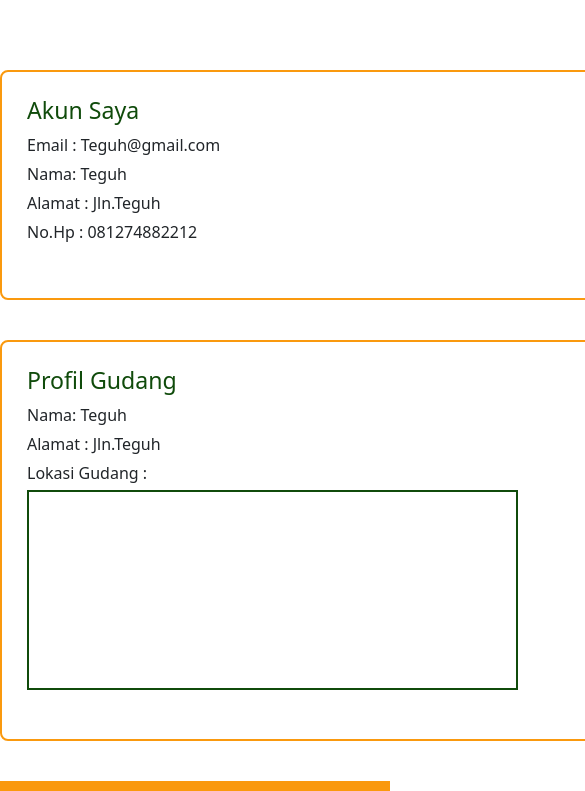
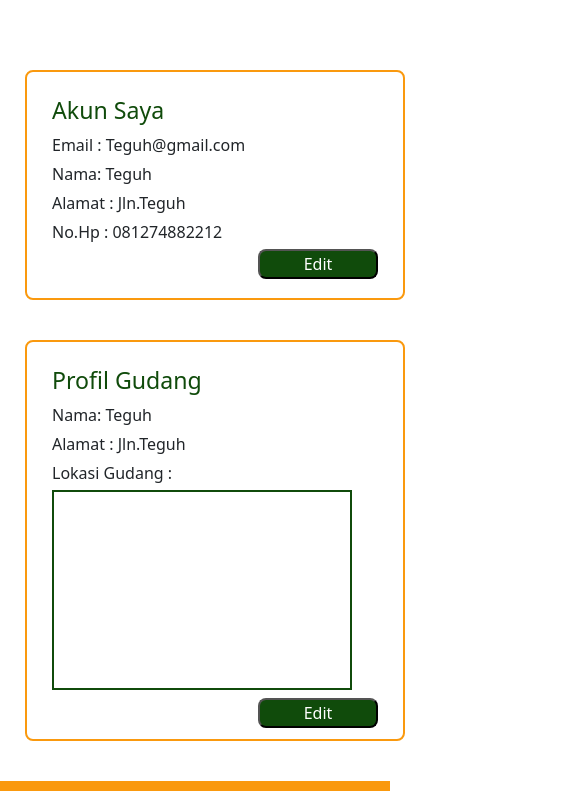
Before and after one commit to ALTA-Capstone-Project-4/FE-Dashboard, a Next.js app: page /profilmitra in a window 390 px wide. Shown: the part 637-1428 px from the top of the page, 585 px wide, since content can reach past the window. Built offline with nearby package versions, Linux system fonts and the light colour scheme.

Commit message:
atur responsive

```diff
--- a/component/sidebar.jsx
+++ b/component/sidebar.jsx
@@ -1,29 +1,29 @@
-import React from 'react';
-import { Card } from 'react-bootstrap';
+import React from "react";
+import { Card } from "react-bootstrap";
 
 const Sidebar = () => {
   return (
     <div className="sideb">
       <nav className="sidebar navbar navbar-expand d-flex flex-column justify-content-left" id="side_nav">
         <div>
-          <Card style={{ width: '18rem' }}>
-            <Card.Img variant="top" src="holder.js/100px180" alt="" style={{ height: '250px' }} className="sideimg" />
+          <Card style={{ width: "18rem" }}>
+            <Card.Img variant="top" src="holder.js/100px180" alt="" style={{ height: "250px" }} className="sideimg" />
           </Card>
         </div>
         <div className="isisidebar">
           <div>
-            <a href="/profilemitra">Akun Saya</a>
+            <a href="/profilmitra">Akun Saya</a>
           </div>
           <div>
-            <a href="/listlahan">Daftar Lahan</a>
+            <a href="/daftarlahan">Daftar Lahan</a>
           </div>
           <div>
-            <a href="/tambahlahan">Tambah Lahan</a>
+            <a href="/addlahan">Tambah Lahan</a>
           </div>
         </div>
       </nav>
     </div>
-  )
-}
+  );
+};
 
 export default Sidebar;
--- a/pages/profileclient.jsx
+++ b/pages/profileclient.jsx
@@ -38,7 +38,7 @@ const ProfileClient = () => {
       <Navbarr />
       <Row className="min-vh-100 gx-0">
         <Col lg={4}>
-          <div>
+          <div className="sdbr">
             <Sidebar />
           </div>
         </Col>
--- a/pages/profilmitra.jsx
+++ b/pages/profilmitra.jsx
@@ -64,7 +64,9 @@ const ProfilMitra = () => {
       <Navbar />
       <Row className="gx-0">
         <Col lg={4}>
-          <Sidebar />
+          <div className="sdbr">
+            <Sidebar />
+          </div>
         </Col>
         <Col lg={4} className="mt-5">
           <div className="profright">
@@ -85,7 +87,7 @@ const ProfilMitra = () => {
             <p>Alamat : Jln.Teguh</p>
             <p>Lokasi Gudang :</p>
             <div className="lokmap"></div>
-            <button className="btneditmit" onClick={() => setModalShoww(true)}>
+            <button className="btneditmit mt-2" onClick={() => setModalShoww(true)}>
               Edit
             </button>
             <EditProfile show={modalShoww} onHide={() => setModalShoww(false)} />
--- a/pages/registerclient.jsx
+++ b/pages/registerclient.jsx
@@ -38,7 +38,6 @@ const RegisterClient = () => {
           </p>
         </div>
       </div>
-      <Footer />
     </div>
   );
 };
--- a/styles/profileclient.css
+++ b/styles/profileclient.css
@@ -4,4 +4,53 @@
   border: 2px solid #fa990e;
   padding: 15px;
   border-radius: 8px;
+  margin-bottom: 50px;
 }
+
+@media (max-width: 1265px) {
+  .profcr {
+    width: 600px;
+    height: auto;
+    border: 2px solid #fa990e;
+    padding: 15px;
+    border-radius: 8px;
+    margin-bottom: 50px;
+    margin-left: 55px;
+  }
+}
+
+@media (max-width: 991px) {
+  .profcr {
+    width: 660px;
+    height: auto;
+    border: 2px solid #fa990e;
+    padding: 15px;
+    border-radius: 8px;
+    margin-bottom: 50px;
+    margin-left: 30px;
+  }
+}
+
+@media (max-width: 694px) {
+  .profcr {
+    width: 400px;
+    height: auto;
+    border: 2px solid #fa990e;
+    padding: 15px;
+    border-radius: 8px;
+    margin-bottom: 50px;
+    margin-left: 10px;
+  }
+}
+
+@media (max-width: 375px) {
+  .profcr {
+    width: 350px;
+    height: auto;
+    border: 2px solid #fa990e;
+    padding: 15px;
+    border-radius: 8px;
+    margin-bottom: 50px;
+    margin-left: 10px;
+  }
+}
--- a/styles/profilemitra.css
+++ b/styles/profilemitra.css
@@ -35,3 +35,167 @@
   height: 200px;
   border: 2px solid #104b0b;
 }
+
+@media (max-width: 1256px) {
+  .profright {
+    width: 600px;
+    height: auto;
+    border: 2px solid #fa990e;
+    border-radius: 8px;
+    padding: 25px;
+    margin-bottom: 40px;
+    margin-left: 55px;
+  }
+  .profright2 {
+    width: 600px;
+    height: auto;
+    border: 2px solid #fa990e;
+    border-radius: 8px;
+    padding: 25px;
+    margin-bottom: 40px;
+    margin-left: 55px;
+  }
+
+  .btneditmit {
+    width: 120px;
+    height: 30px;
+    background-color: #104b0b;
+    border-radius: 8px;
+    color: white;
+    font: 18px;
+    float: right;
+  }
+
+  .none {
+    color: white;
+  }
+
+  .lokmap {
+    width: 491px;
+    height: 200px;
+    border: 2px solid #104b0b;
+  }
+}
+
+@media (max-width: 991px) {
+  .profright {
+    width: 680px;
+    height: auto;
+    border: 2px solid #fa990e;
+    border-radius: 8px;
+    padding: 25px;
+    margin-bottom: 40px;
+    margin-left: 40px;
+  }
+  .profright2 {
+    width: 680px;
+    height: auto;
+    border: 2px solid #fa990e;
+    border-radius: 8px;
+    padding: 25px;
+    margin-bottom: 40px;
+    margin-left: 40px;
+  }
+
+  .btneditmit {
+    width: 120px;
+    height: 30px;
+    background-color: #104b0b;
+    border-radius: 8px;
+    color: white;
+    font: 18px;
+    float: right;
+  }
+
+  .none {
+    color: white;
+  }
+
+  .lokmap {
+    width: 491px;
+    height: 200px;
+    border: 2px solid #104b0b;
+  }
+}
+
+@media (max-width: 746px) {
+  .profright {
+    width: 380px;
+    height: auto;
+    border: 2px solid #fa990e;
+    border-radius: 8px;
+    padding: 25px;
+    margin-bottom: 40px;
+    margin-left: 25px;
+  }
+  .profright2 {
+    width: 380px;
+    height: auto;
+    border: 2px solid #fa990e;
+    border-radius: 8px;
+    padding: 25px;
+    margin-bottom: 40px;
+    margin-left: 25px;
+  }
+
+  .btneditmit {
+    width: 120px;
+    height: 30px;
+    background-color: #104b0b;
+    border-radius: 8px;
+    color: white;
+    font: 18px;
+    float: right;
+  }
+
+  .none {
+    color: white;
+  }
+
+  .lokmap {
+    width: 300px;
+    height: 200px;
+    border: 2px solid #104b0b;
+  }
+}
+
+@media (max-width: 375px) {
+  .profright {
+    width: 365px;
+    height: auto;
+    border: 2px solid #fa990e;
+    border-radius: 8px;
+    padding: 25px;
+    margin-bottom: 40px;
+    margin-left: 25px;
+  }
+  .profright2 {
+    width: 365px;
+    height: auto;
+    border: 2px solid #fa990e;
+    border-radius: 8px;
+    padding: 25px;
+    margin-bottom: 40px;
+    margin-left: 25px;
+  }
+
+  .btneditmit {
+    width: 120px;
+    height: 30px;
+    background-color: #104b0b;
+    border-radius: 8px;
+    color: white;
+    font: 18px;
+    float: right;
+  }
+
+  .none {
+    color: white;
+  }
+
+  .lokmap {
+    width: 300px;
+    height: 200px;
+    border: 2px solid #104b0b;
+  }
+}
```
